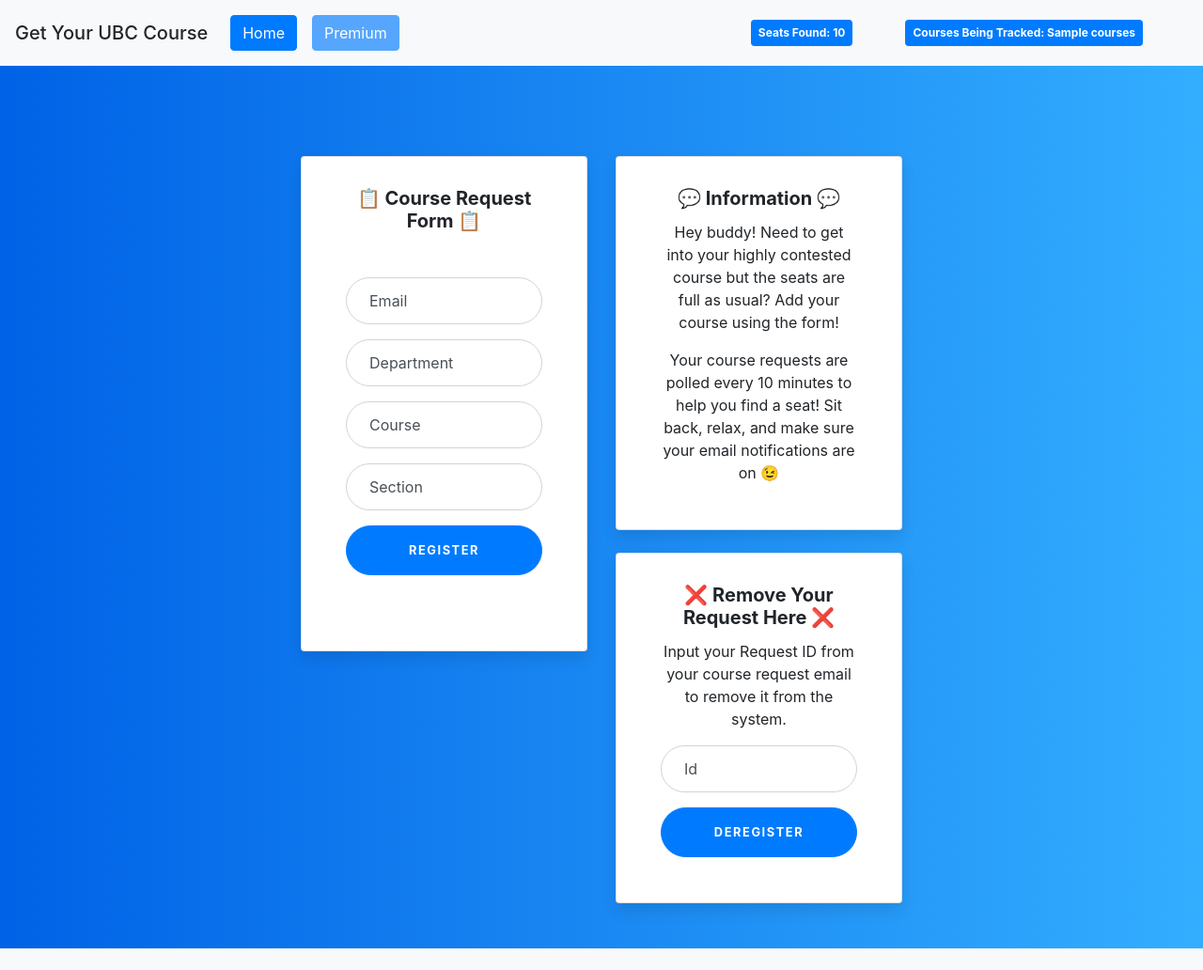
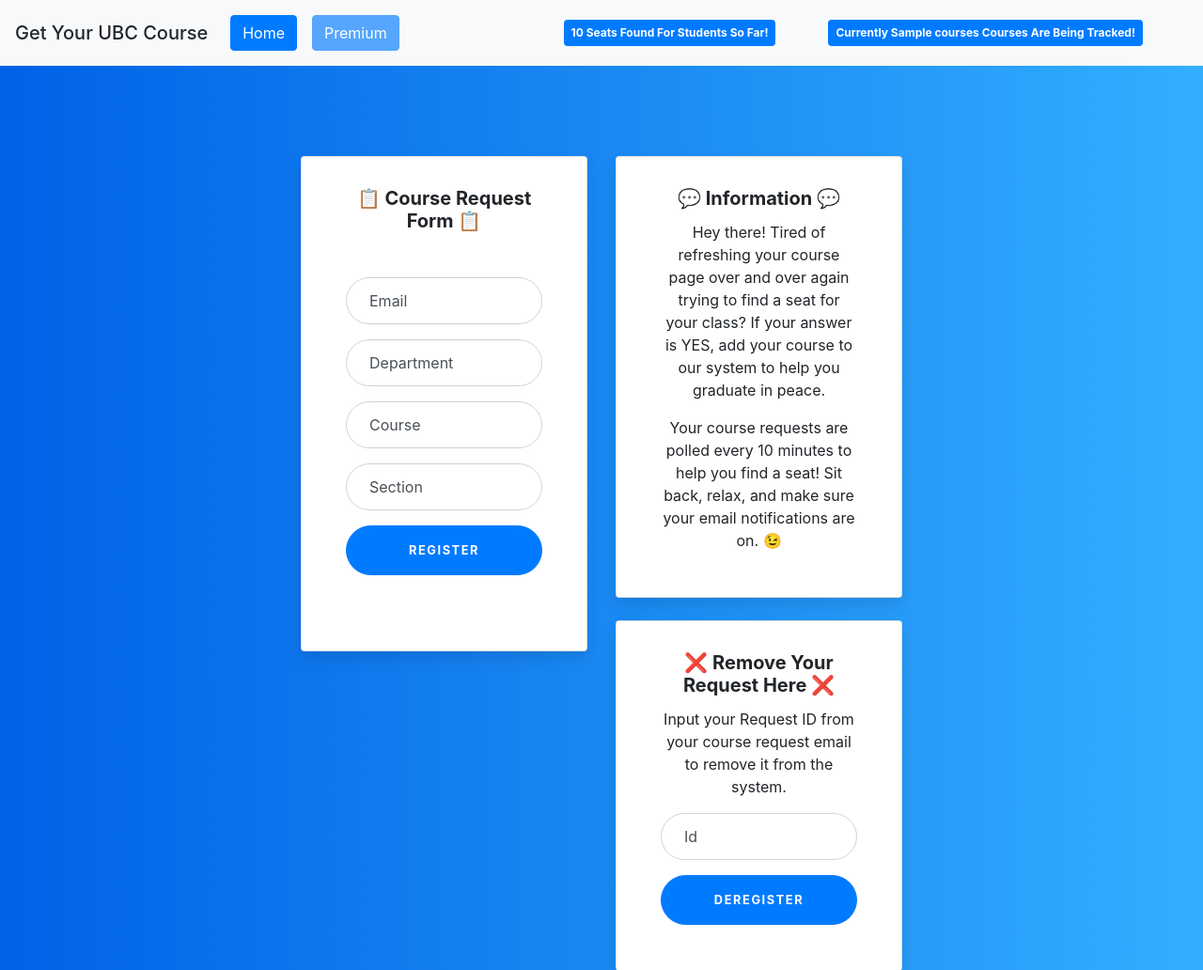
Before and after one commit to felixwsiu/getyourubccourse, a Flask app: template templates/home.html in a window 1280 px wide. Shown: the top 1032 px of the page at 94% size. Before the commit the page ends 1009 px from the top, so only its background shows below. Run offline with Flask 2, Linux system fonts and the light colour scheme; the template is opened without the code that fills it: most values are stand-ins (such as "Sample title", 1, 10 or a date in 2020); form fields are guessed from the names that the template uses; some libraries are stand-ins or nearby versions.

Commit message:
Updated user messages and text on the homepage

```diff
--- a/app.py
+++ b/app.py
@@ -48,7 +48,7 @@
 		databaseutil.deleteRequest(courserequest["id"],courserequest["email"])
 		flash("Your request was successfully removed! 😊", ["success","deregister"])
 	else:
-		flash("Couldn't find a course request under that id! 😔" ,["danger","deregister"])
+		flash("Couldn't find a course request under that ID! 😔" ,["danger","deregister"])
 
 
 @app.route('/', methods=["GET","POST"])
--- a/templates/home.html
+++ b/templates/home.html
@@ -8,12 +8,12 @@
       <a class="navbar-brand mb-0 h1">Get Your UBC Course</a>
       <div class="collapse navbar-collapse" id="navbarNavAltMarkup">
         <div class="navbar-nav">
-          <a class="btn btn-primary m-2" href="#" role="button">Home</a>
-          <a class="btn btn-primary m-2 disabled" href="#" role="button">Premium</a>
+          <a class="btn btn-primary m-2" href="" role="button">Home</a>
+          <a class="btn btn-primary m-2 disabled" href="" role="button">Premium</a>
         </div>
       </div>
-      <p class="badge badge-primary m-2 mr-5 p-2 font-weight-bold">Seats Found: {{seats}} </p>
-      <p class="badge badge-primary m-2 mr-5 p-2 font-weight-bold">Courses Being Tracked: {{courses}} </p>
+      <p class="badge badge-primary m-2 mr-5 p-2 ">{{seats}} Seats Found For Students So Far! </p>
+      <p class="badge badge-primary m-2 mr-5 p-2 ">Currently {{courses}} Courses Are Being Tracked!</p>
     </nav>
   </div>
   <div class="row">
@@ -66,8 +66,8 @@
       <div class="card card-signin mr-auto mt-5 col-lg-6">
         <div class="card-body">
           <h5 class="card-title text-center font-weight-bold">💬 Information 💬</h5>
-          <p class="text-center"> Hey buddy! Need to get into your highly contested course but the seats are full as usual? Add your course using the form! </p>
-          <p class="text-center"> Your course requests are polled every 10 minutes to help you find a seat! Sit back, relax, and make sure your email notifications are on 😉</p>
+          <p class="text-center"> Hey there! Tired of refreshing your course page over and over again trying to find a seat for your class? If your answer is YES, add your course to our system to help you graduate in peace. </p>
+          <p class="text-center"> Your course requests are polled every 10 minutes to help you find a seat! Sit back, relax, and make sure your email notifications are on. 😉</p>
         </div>
       </div>
 
```
